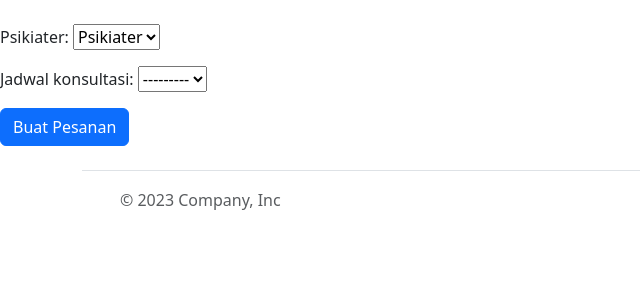
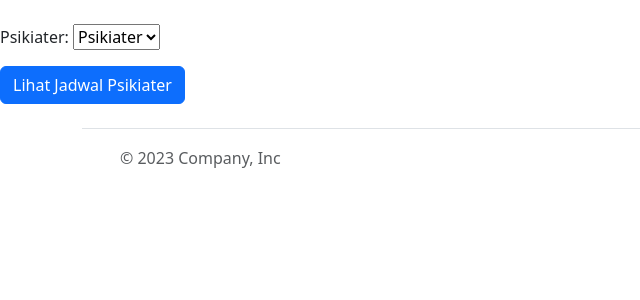
Before and after one commit to RPL-Jaya/HurtHeart, a Django app: page /buat-pesanan/ in a window 1280 px wide. Shown: the part 83-383 px from the top of the page, without its empty margins (0-640 px from the left). Run offline with Django 4.2, Linux system fonts and the light colour scheme; the visitor is signed in with stand-in values (Sample User, id 1); data that the repository does not hold is empty.

Commit message:
html belom bener

```diff
--- a/pasien/templates/buat_pesanan.html
+++ b/pasien/templates/buat_pesanan.html
@@ -1,3 +1,4 @@
+
 {% extends 'base.html' %}
 
 {% block meta %}
@@ -5,7 +6,7 @@
 {% endblock meta %}
 
 {% block content %}
-    <form method="post">
+    <form method="post" id="buatPesananForm">
         <div class="mb-3">
             <label for="psikiaterSelect">Psikiater:</label>
             <select id="psikiaterSelect" name="psikiater" required>
@@ -15,12 +16,23 @@
                 {% endfor %}
             </select>
         </div>
+        {% csrf_token %}
+        <!-- Remove Jadwal konsultasi section -->
+        <!-- <div class="mb-3">
+            {{ form.as_table }}
+        </div> -->
         <div class="mb-3">
-            {% csrf_token %}
-            {{ form.as_table }}
-        </div>
-        <div class="mb-3">
-            <button type="submit" class="btn btn-primary">Buat Pesanan</button>
+            <button type="button" class="btn btn-primary" onclick="redirectLihatJadwal()">Lihat Jadwal Psikiater</button>
         </div>
     </form>
+
+    <!-- Your JavaScript to handle the redirect -->
+    <script>
+        function redirectLihatJadwal() {
+            var selectedPsikiaterId = document.getElementById("psikiaterSelect").value;
+            if (selectedPsikiaterId) {
+                window.location.href = `/lihat-jadwal-psikiater/${selectedPsikiaterId}`;
+            }
+        }
+    </script>
 {% endblock %}
--- a/pasien/urls.py
+++ b/pasien/urls.py
@@ -1,5 +1,6 @@
 from django.urls import path
-from .views import buat_ulasan, buat_ulasan_api, pesanan_konsultasi_pasien, buat_pembayaran, buat_pesanan
+from . import views
+from .views import buat_ulasan, buat_ulasan_api, pesanan_konsultasi_pasien, buat_pembayaran, buat_pesanan, lihat_jadwal_psikiater
 
 app_name = 'pasien'
 urlpatterns = [
@@ -7,5 +8,6 @@ urlpatterns = [
     path('api/ulas/', buat_ulasan_api, name='ulas_api'),
     path('pesanan/', pesanan_konsultasi_pasien, name='pesanan-list-pasien'),
     path('pembayaran/', buat_pembayaran, name='buat_pembayaran'),
-    path('buat-pesanan/', buat_pesanan, name='buat_pesanan')
+    path('buat-pesanan/', buat_pesanan, name='buat_pesanan'),
+    path('lihat-jadwal-psikiater/<str:psikiater_id>/', lihat_jadwal_psikiater, name='lihat_jadwal_psikiater'),
 ]
--- a/pasien/views.py
+++ b/pasien/views.py
@@ -11,6 +11,9 @@
 from django.core import serializers
 from django.contrib.auth.decorators import login_required
 from rest_framework.decorators import api_view
+from django.utils.decorators import method_decorator
+from django.views import View
+from django.shortcuts import get_object_or_404
 
 
 # Create your views here.
@@ -71,15 +74,26 @@
         nama_psikiater = request.POST.get('psikiater')
 
         form_data = {
-            'user'
+            'user': pasien,
+            # Add other form fields here as needed
         }
-        form = PesananForm()
+
+        form = PesananForm(form_data)
         if form.is_valid():
             pesanan = form.save()
-            return render(request, 'pesanan_konsultasi.html')
+            return redirect('pasien:lihat_jadwal_psikiater', psikiater_id=pasien.username)
 
     context = {'form': form, 'dataPsikiater': data_psikiater}
     return render(request, 'buat_pesanan.html', context)
+
+def lihat_jadwal_psikiater(request, psikiater_id):
+    if request.method == "GET":
+        # psikiater_id = request.GET.get('psikiater_id')
+        psikiater = User.objects.get(username=psikiater_id)
+        jadwal_objects = Jadwal.objects.filter(psikiater=psikiater)
+
+        context = {'jadwal_objects': jadwal_objects, 'selected_psikiater': psikiater}
+        return render(request, 'lihat_jadwal_psikiater.html', {'psikiater_id': psikiater_id})
 
 @login_required(login_url='/login/')
 def liat_pesanan(request):
```
Also changed, not shown: pasien/models.py (+10 -0 lines), pasien/templates/lihat_jadwal_psikiater.html (added, +26 -0 lines).
